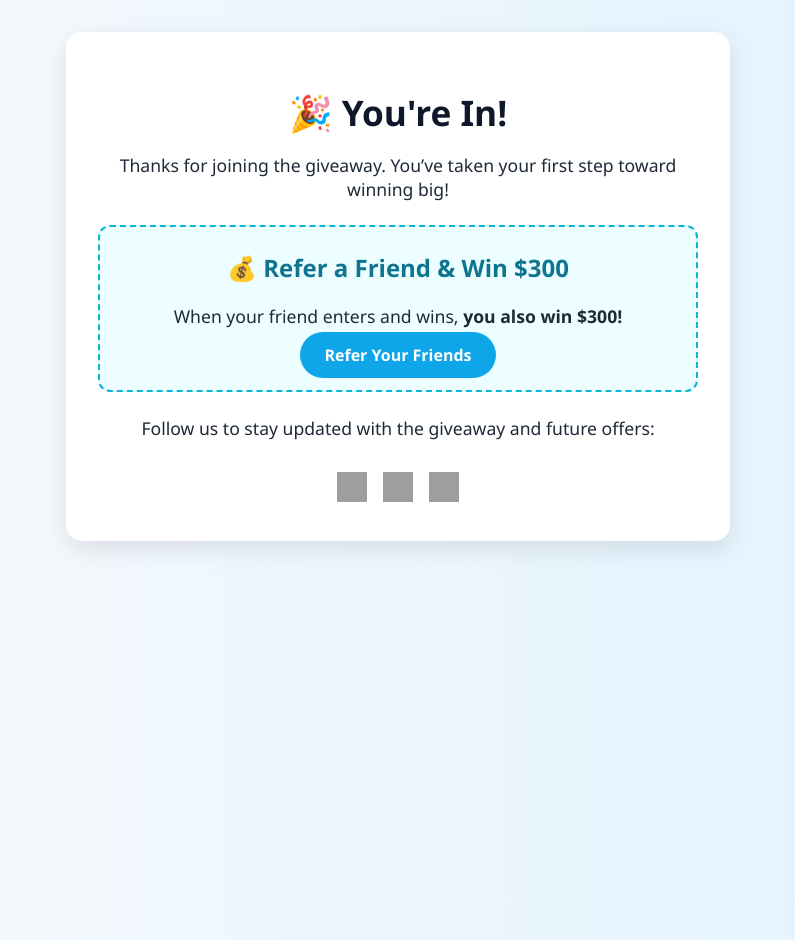
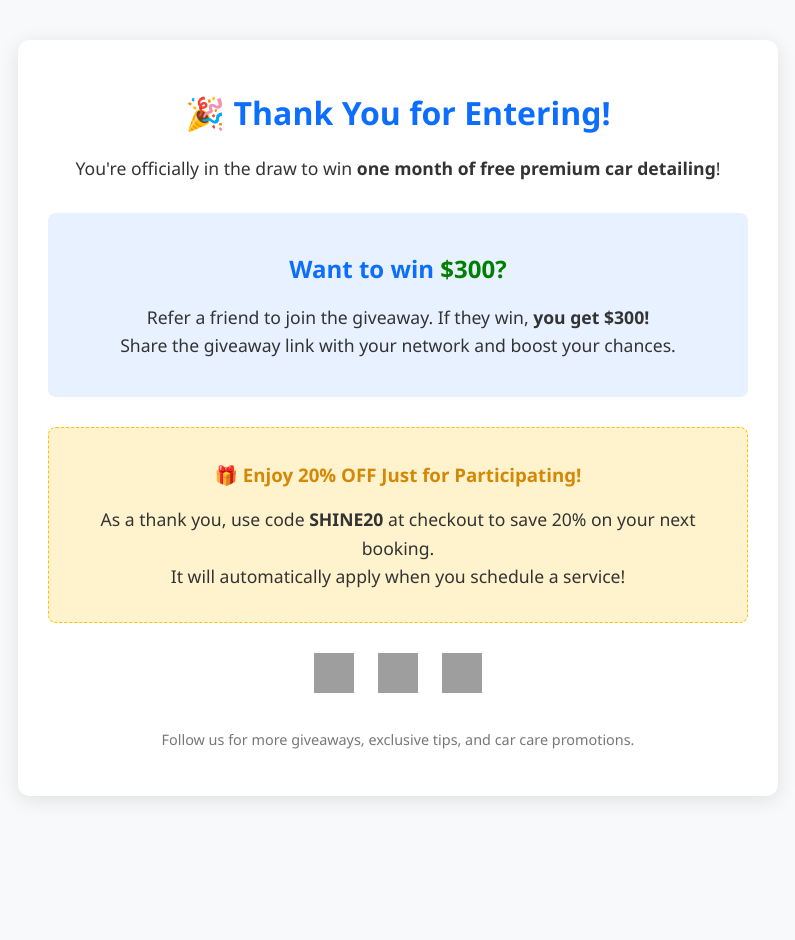
Before and after one commit to kbanr101/wecomeshine, a Jekyll site: the page built from thank-you.html, in a window 1280 px wide. Shown: the whole page, without its empty margins (242-1037 px from the left). Built offline with Jekyll 4.4.1, drawn with Linux system fonts in a browser that asks for light colours; before the commit the page ends 900 px from its top, so only the background shows below that; grey boxes are pictures that could not be loaded.

Commit message:
Update thank-you.html

```diff
--- a/thank-you.html
+++ b/thank-you.html
@@ -9,102 +9,93 @@ permalink: /thank-you/
 <html lang="en">
 <head>
   <meta charset="UTF-8" />
-  <meta name="viewport" content="width=device-width, initial-scale=1.0"/>
-  <title>Thank You for Joining!</title>
+  <meta name="viewport" content="width=device-width, initial-scale=1.0" />
+  <title>Thank You for Entering!</title>
   <style>
     body {
+      font-family: 'Segoe UI', sans-serif;
       margin: 0;
-      font-family: 'Segoe UI', Tahoma, Geneva, Verdana, sans-serif;
-      background: linear-gradient(to right, #f8fafc, #e0f2fe);
-      color: #1f2937;
-      display: flex;
-      flex-direction: column;
-      align-items: center;
-      padding: 2rem;
+      background: #f8f9fa;
+      color: #333;
     }
-    .thank-you {
-      max-width: 600px;
-      background: white;
-      border-radius: 16px;
-      box-shadow: 0 8px 24px rgba(0,0,0,0.1);
-      padding: 2rem;
+    .container {
+      max-width: 700px;
+      margin: 40px auto;
+      background: #fff;
+      border-radius: 12px;
+      padding: 30px;
+      box-shadow: 0 4px 20px rgba(0,0,0,0.1);
       text-align: center;
     }
     h1 {
-      font-size: 2.2rem;
-      color: #0f172a;
-      margin-bottom: 0.5rem;
+      color: #0d6efd;
+      margin-bottom: 20px;
     }
     p {
-      font-size: 1.1rem;
-      margin-bottom: 1.5rem;
+      font-size: 1.1em;
+      line-height: 1.6;
     }
-    .referral {
-      background: #ecfeff;
-      border: 2px dashed #06b6d4;
-      padding: 1.5rem;
-      border-radius: 12px;
-      margin: 1.5rem 0;
+    .referral-box {
+      background: #e7f1ff;
+      padding: 20px;
+      border-radius: 8px;
+      margin: 30px 0;
     }
-    .referral h2 {
-      margin-top: 0;
-      color: #0e7490;
+    .referral-box h2 {
+      color: #0d6efd;
+      margin-bottom: 10px;
     }
-    .referral p {
-      margin: 0.5rem 0 1rem;
+    .code-box {
+      background: #fff3cd;
+      padding: 15px;
+      border-radius: 8px;
+      margin: 30px 0;
+      border: 1px dashed #ffc107;
     }
-    .share-btn {
-      background: #0ea5e9;
-      color: white;
-      padding: 0.75rem 1.5rem;
-      border-radius: 999px;
-      text-decoration: none;
-      font-weight: bold;
-      transition: background 0.3s;
-    }
-    .share-btn:hover {
-      background: #0284c7;
+    .code-box h3 {
+      color: #d48806;
     }
     .social-icons {
-      display: flex;
-      justify-content: center;
-      gap: 1rem;
-      margin-top: 2rem;
+      margin: 20px 0;
     }
     .social-icons a {
+      display: inline-block;
+      margin: 0 10px;
       text-decoration: none;
-      font-size: 1.5rem;
-      color: #0f172a;
-      transition: transform 0.3s;
-    }
-    .social-icons a:hover {
-      transform: scale(1.2);
     }
     .social-icons img {
-      width: 30px;
-      height: 30px;
+      width: 40px;
+      height: 40px;
+    }
+    .footer {
+      margin-top: 30px;
+      font-size: 0.9em;
+      color: #777;
     }
   </style>
 </head>
 <body>
+  <div class="container">
+    <h1>🎉 Thank You for Entering!</h1>
+    <p>You're officially in the draw to win <strong>one month of free premium car detailing</strong>!</p>
 
-  <div class="thank-you">
-    <h1>🎉 You're In!</h1>
-    <p>Thanks for joining the giveaway. You’ve taken your first step toward winning big!</p>
-
-    <div class="referral">
-      <h2>💰 Refer a Friend & Win $300</h2>
-      <p>When your friend enters and wins, <strong>you also win $300!</strong></p>
-      <a href="#" class="share-btn">Refer Your Friends</a>
+    <div class="referral-box">
+      <h2>Want to win <span style="color:green">$300?</span></h2>
+      <p>Refer a friend to join the giveaway. If they win, <strong>you get $300!</strong><br />Share the giveaway link with your network and boost your chances.</p>
     </div>
 
-    <p>Follow us to stay updated with the giveaway and future offers:</p>
+    <div class="code-box">
+      <h3>🎁 Enjoy 20% OFF Just for Participating!</h3>
+      <p>As a thank you, use code <strong>SHINE20</strong> at checkout to save 20% on your next booking.<br>It will automatically apply when you schedule a service!</p>
+    </div>
+
     <div class="social-icons">
-      <a href="https://facebook.com/yourpage" target="_blank"><img src="https://cdn-icons-png.flaticon.com/512/733/733547.png" alt="Facebook" /></a>
-      <a href="https://instagram.com/yourpage" target="_blank"><img src="https://cdn-icons-png.flaticon.com/512/733/733558.png" alt="Instagram" /></a>
-      <a href="https://pinterest.com/yourpage" target="_blank"><img src="https://cdn-icons-png.flaticon.com/512/733/733646.png" alt="Pinterest" /></a>
+      <a href="https://facebook.com/yourpage" target="_blank"><img src="https://cdn-icons-png.flaticon.com/512/145/145802.png" alt="Facebook"></a>
+      <a href="https://instagram.com/yourpage" target="_blank"><img src="https://cdn-icons-png.flaticon.com/512/174/174855.png" alt="Instagram"></a>
+      <a href="https://pinterest.com/yourpage" target="_blank"><img src="https://cdn-icons-png.flaticon.com/512/145/145808.png" alt="Pinterest"></a>
     </div>
+
+    <p class="footer">Follow us for more giveaways, exclusive tips, and car care promotions.</p>
   </div>
-
 </body>
 </html>
```
